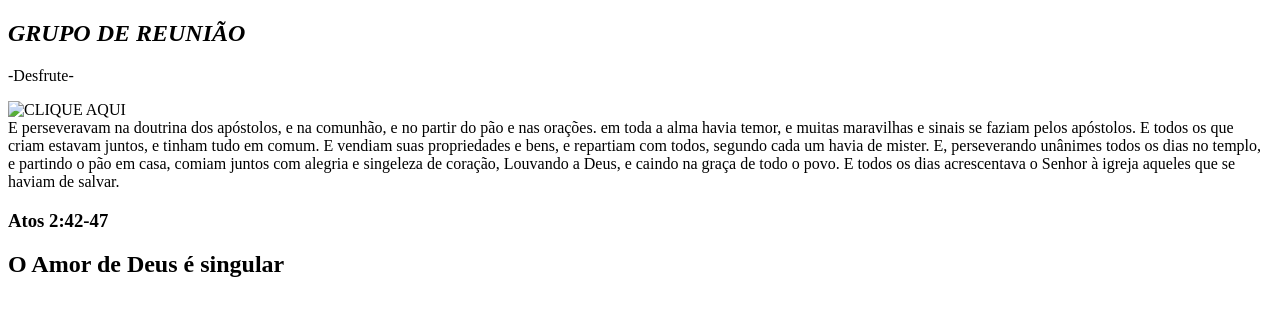
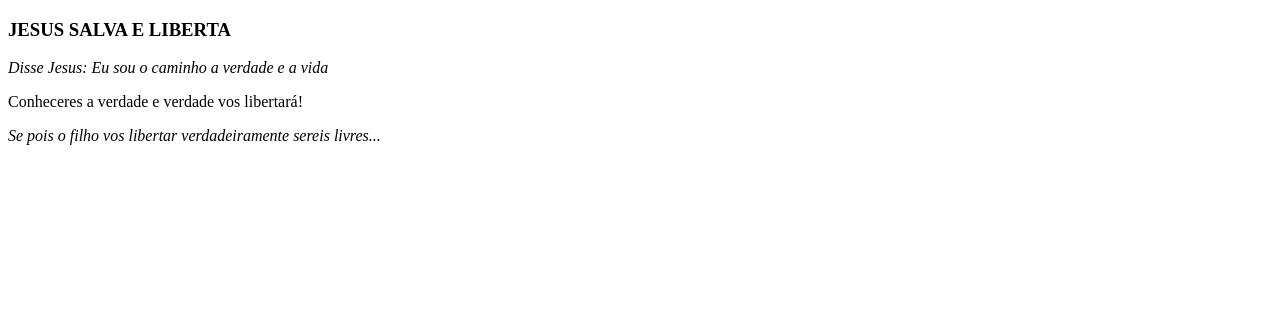
Before and after one commit to Roberval2022/ESCOLA-DA-NUVEM, a plain HTML site: page index.html in a window 1280 px wide. Drawn offline with Linux system fonts and the light colour scheme.

Commit message:
Add files via upload

```diff
--- a/index.html
+++ b/index.html
@@ -1,25 +1,14 @@
 <!DOCTYPE html>
-<html lang="pt-BR">
+<html lang="en">
 <head>
     <meta charset="UTF-8">
-    <meta http-equiv="X-UA-compatible" content="IE-idge">
     <meta name="viewport" content="width=device-width, initial-scale=1.0">
-    <title>REUNIÂO</title>
+    <title>Document</title>
 </head>
 <body>
-    <h2><i>GRUPO DE REUNIÃO</i></h2>
-</body>
-<p> -Desfrute-</p>
-<img src="Comunhão.jpeg" alt="CLIQUE AQUI">
-    <main>
-     E perseveravam na doutrina dos apóstolos, e na comunhão, e no partir do pão e nas orações.
-em toda a alma havia temor, e muitas maravilhas e sinais se faziam pelos apóstolos.
- E todos os que criam estavam juntos, e tinham tudo em comum.
- E vendiam suas propriedades e bens, e repartiam com todos, segundo cada um havia de mister.
- E, perseverando unânimes todos os dias no templo, e partindo o pão em casa, comiam juntos com alegria e singeleza de coração,
-Louvando a Deus, e caindo na graça de todo o povo. E todos os dias acrescentava o Senhor à igreja aqueles que se haviam de salvar.
-</main>
-<h3>Atos 2:42-47</h3>
-        <h2>O Amor de Deus é singular </h2>
+    <H3>JESUS SALVA E LIBERTA </H3>
+    <p><i>Disse Jesus: Eu sou o caminho a verdade e a vida</i></p>
+    <p>Conheceres a verdade e verdade vos libertará!</p>
+    <p><i>Se pois o filho vos libertar verdadeiramente sereis livres...</i></p>
 </body>
 </html>
```
